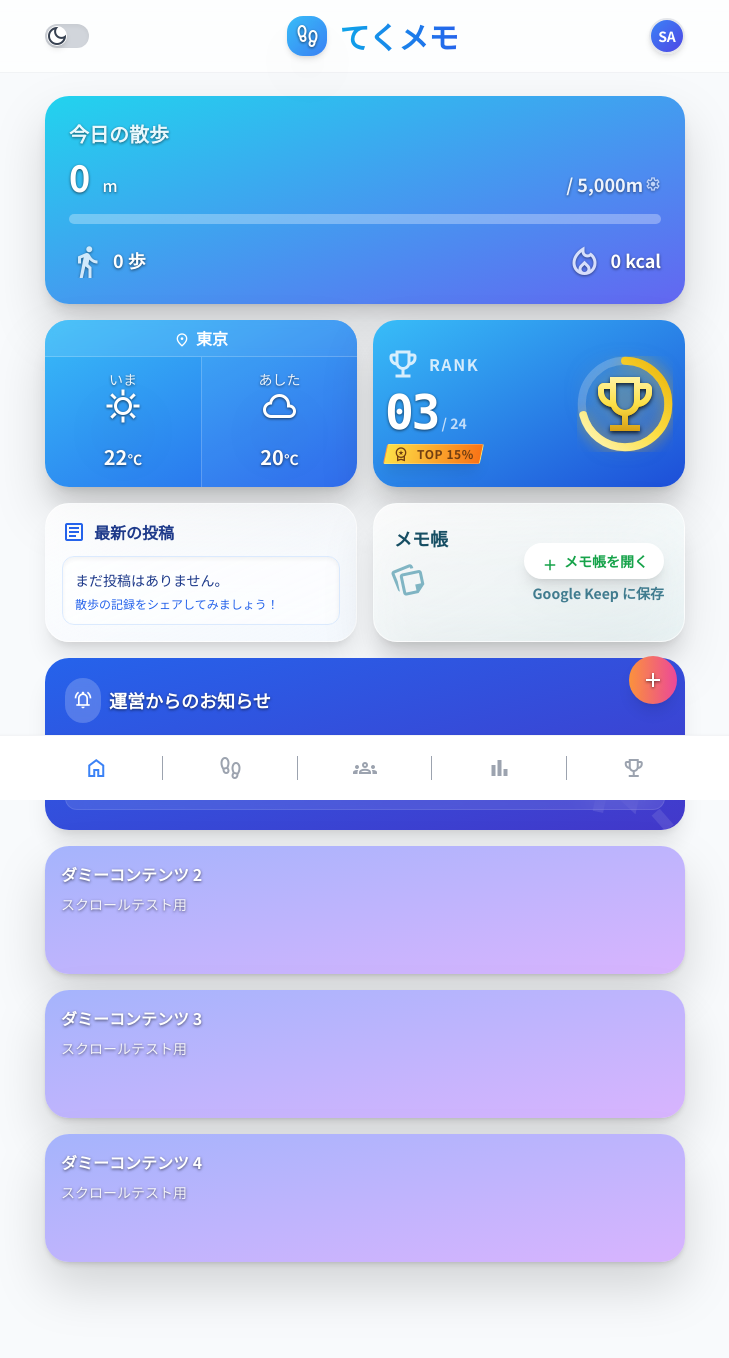
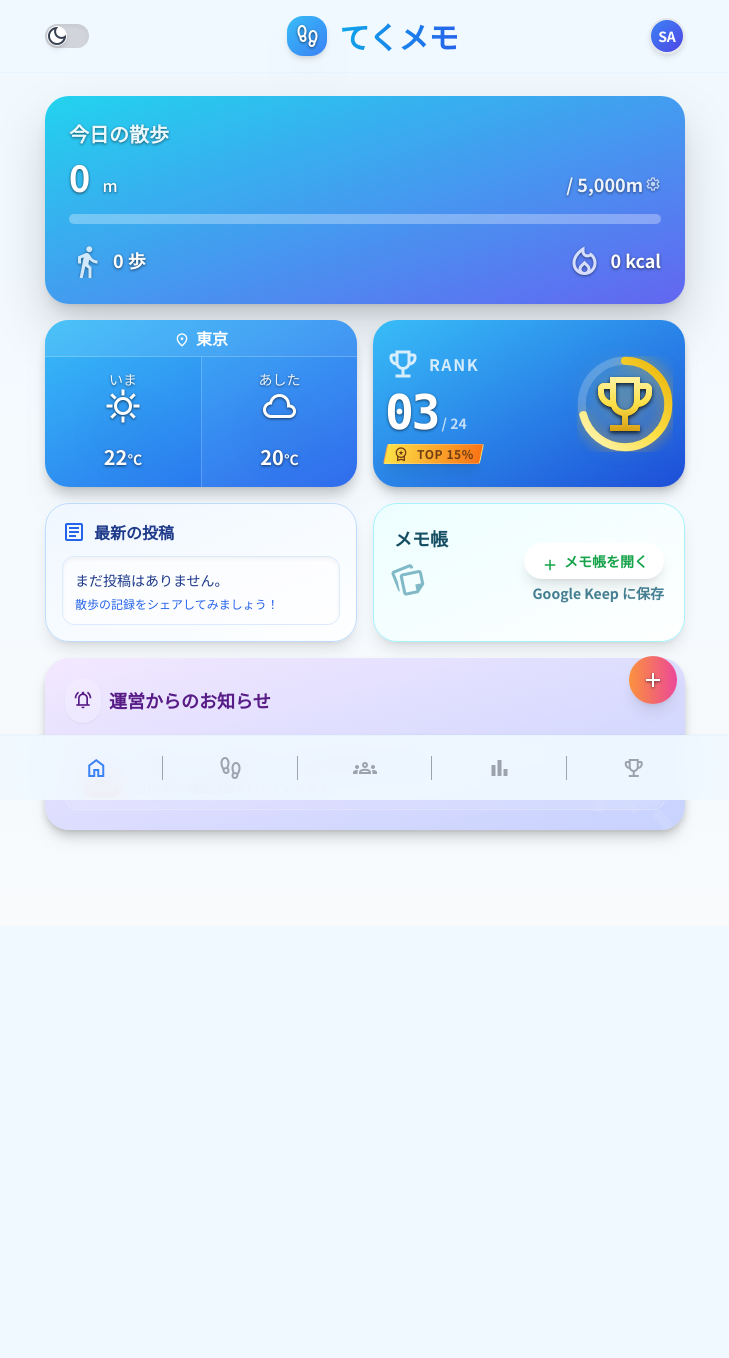
Before and after one commit to Yadon987/tekumemo, a Rails app: page / in a window 1280 px wide. Shown: the whole page, without its empty margins (275-1004 px from the left). After the commit the page ends 843 px from the top, so only its background shows below. Run offline with Rails 7, Linux system fonts and the light colour scheme; the visitor is signed in with stand-in values (Sample User, id 1); data that the repository does not hold is empty; style sheets or scripts are compiled from the project's sources.

Commit message:
feat: ホーム画面のUI/UX改善とカルーセル機能実装
- カルーセル機能の実装（天気・ランキングカードの横スライド表示）
  - 自動再生とタッチ操作対応
  - インジケーターのスクロール連動
  - PC画面ではグリッド表示に自動切り替え

- カードデザインの視認性向上
  - 最新の投稿とメモ帳に淡い色味とボーダーを追加
  - 運営からのお知らせカードを紫グラデーションに変更

- 背景デザインの刷新
  - 全体背景に空色グラデーション（from-sky-50 to-slate-50）を適用
  - ヘッダー・ボトムバーを空色ベースのすりガラス効果に統一

- レイアウトの微調整
  - カルーセルコンテナの幅を他カードと統一
  - ダミーコンテンツの削除

```diff
--- a/app/javascript/controllers/carousel_controller.js
+++ b/app/javascript/controllers/carousel_controller.js
@@ -21,6 +21,21 @@ export default class extends Controller {
         this.containerTarget.addEventListener("mouseenter", () => this.stopAutoPlay())
         this.containerTarget.addEventListener("touchend", () => this.startAutoPlay())
         this.containerTarget.addEventListener("mouseleave", () => this.startAutoPlay())
+
+        // スクロールイベントを監視してインジケーターを更新
+        this.containerTarget.addEventListener("scroll", () => this.onScroll(), { passive: true })
+    }
+
+    onScroll() {
+        const scrollLeft = this.containerTarget.scrollLeft
+        const slideWidth = this.slideTargets[0].offsetWidth
+        // 中心に近いスライドのインデックスを計算
+        const index = Math.round(scrollLeft / slideWidth)
+
+        if (this.currentIndex !== index && index < this.slideTargets.length) {
+            this.currentIndex = index
+            this.updateIndicators()
+        }
     }
 
     disconnect() {
@@ -43,6 +58,7 @@ export default class extends Controller {
     }
 
     next() {
+        if (this.slideTargets.length === 0) return
         this.currentIndex = (this.currentIndex + 1) % this.slideTargets.length
         this.scrollToSlide()
     }
--- a/app/views/home/index.html.erb
+++ b/app/views/home/index.html.erb
@@ -53,13 +53,14 @@
   </div>
 
   <!-- 天気予報とランキングのグリッド/カルーセル -->
-  <div data-controller="carousel" class="relative group">
+  <div data-controller="carousel" class="relative group mb-6">
     <!-- カルーセルコンテナ（スマホ: 横スクロール, PC: グリッド） -->
-    <div data-carousel-target="container" class="flex sm:grid sm:grid-cols-2 gap-4 overflow-x-auto snap-x snap-mandatory scrollbar-hide sm:overflow-visible">
+    <!-- py-4: スマホで上下に余白確保、横幅は他のカードと揃える, sm:p-0: PCではoverflow-visibleなので余白不要 -->
+    <div data-carousel-target="container" class="flex sm:grid sm:grid-cols-2 gap-4 overflow-x-auto snap-x snap-mandatory scrollbar-hide sm:overflow-visible py-4 sm:p-0">
 
       <!-- 天気予報カード -->
-      <div data-carousel-target="slide" class="min-w-full sm:min-w-0 snap-center">
-        <div class="bg-gradient-to-br from-sky-400 to-blue-600 dark:from-sky-600 dark:to-blue-800 rounded-3xl shadow-xl overflow-hidden transform transition-all duration-300 hover:shadow-lg hover:scale-[1.01] drop-shadow-2xl h-full">
+      <div data-carousel-target="slide" class="min-w-full sm:min-w-0 snap-center px-1 sm:px-0">
+        <div class="relative rounded-3xl shadow-lg transform transition-all duration-300 hover:shadow-lg hover:scale-[1.01] drop-shadow-xl h-full overflow-hidden bg-gradient-to-br from-sky-400 to-blue-600 dark:from-sky-600 dark:to-blue-800">
           <!-- カードヘッダー -->
           <div class="px-3 py-1.5 bg-white/10 dark:bg-black/20 backdrop-blur-sm border-b border-white/20">
             <div class="flex items-center justify-center">
@@ -124,8 +125,8 @@
       </div>
 
       <!-- ランキングカード -->
-      <div data-carousel-target="slide" class="min-w-full sm:min-w-0 snap-center">
-        <div class="bg-gradient-to-br from-sky-400 to-blue-700 dark:from-sky-600 dark:to-blue-900 rounded-3xl shadow-xl overflow-hidden transform transition-all duration-300 hover:shadow-2xl hover:scale-[1.01] drop-shadow-2xl h-full">
+      <div data-carousel-target="slide" class="min-w-full sm:min-w-0 snap-center px-1 sm:px-0">
+        <div class="relative rounded-3xl shadow-lg transform transition-all duration-300 hover:shadow-xl hover:scale-[1.01] drop-shadow-lg h-full overflow-hidden bg-gradient-to-br from-sky-400 to-blue-700 dark:from-sky-600 dark:to-blue-900">
           <div class="p-3 h-full flex items-center justify-between relative">
 
             <div class="flex flex-col justify-center z-10">
@@ -179,7 +180,8 @@
   <!-- 下段グリッド：最新の投稿とメモ帳 -->
   <div class="grid grid-cols-1 sm:grid-cols-2 gap-4">
     <!-- 最新の投稿カード -->
-    <div class="bg-gradient-to-br from-white/80 to-blue-50/50 dark:from-slate-800/60 dark:to-slate-900/60 backdrop-blur-xl border border-white/60 dark:border-white/10 p-4 rounded-3xl shadow-xl transition-all duration-300 hover:shadow-2xl hover:scale-[1.01] group">
+    <!-- 最新の投稿カード -->
+    <div class="bg-gradient-to-br from-blue-50/90 to-white/90 dark:from-slate-800/90 dark:to-slate-900/90 backdrop-blur-xl border border-blue-200 dark:border-blue-800/30 p-4 rounded-3xl shadow-lg transition-all duration-300 hover:shadow-xl hover:scale-[1.01] group">
       <h3 class="font-bold text-blue-900 dark:text-blue-100 mb-3 flex items-center">
         <span class="material-symbols-outlined mr-2 text-blue-600 dark:text-blue-400 group-hover:text-blue-700 dark:group-hover:text-blue-300 transition-colors">article</span>
         最新の投稿
@@ -193,7 +195,8 @@
     </div>
 
     <!-- メモ帳カード -->
-    <%= link_to "https://keep.google.com/", target: "_blank", rel: "noopener noreferrer", class: "block bg-gradient-to-br from-white/80 to-cyan-50/50 dark:from-slate-800/60 dark:to-slate-900/60 backdrop-blur-xl border border-white/60 dark:border-white/10 p-5 rounded-3xl shadow-xl relative overflow-hidden transition-all duration-300 hover:shadow-2xl hover:scale-[1.01] drop-shadow-2xl group" do %>
+    <!-- メモ帳カード -->
+    <%= link_to "https://keep.google.com/", target: "_blank", rel: "noopener noreferrer", class: "block bg-gradient-to-br from-cyan-50/90 to-white/90 dark:from-slate-800/90 dark:to-slate-900/90 backdrop-blur-xl border border-cyan-200 dark:border-cyan-800/30 p-5 rounded-3xl shadow-lg relative overflow-hidden transition-all duration-300 hover:shadow-xl hover:scale-[1.01] group" do %>
       <div class="flex justify-between items-end relative z-10">
         <div>
           <h3 class="font-bold text-lg mb-2 text-cyan-900 dark:text-cyan-100 text-shadow-sm">メモ帳</h3>
@@ -216,47 +219,35 @@
   <!-- 運営からのお知らせカード -->
   <div class="space-y-4">
     <!-- 運営からのお知らせカード -->
-    <div class="relative bg-gradient-to-br from-blue-600 to-indigo-700 dark:from-blue-800 dark:to-indigo-900 p-5 rounded-3xl shadow-xl overflow-hidden transition-all duration-300 hover:shadow-2xl hover:scale-[1.01] group">
+    <div class="relative bg-gradient-to-br from-purple-100 to-indigo-200 dark:from-purple-700 dark:to-indigo-900 p-5 rounded-3xl shadow-lg transition-all duration-300 hover:shadow-xl hover:scale-[1.01] drop-shadow-lg group overflow-hidden">
       <!-- 背景装飾（巨大アイコン） -->
       <span class="material-symbols-outlined absolute -right-4 -bottom-4 text-9xl text-white/10 transform rotate-12 group-hover:rotate-0 transition-transform duration-500 pointer-events-none">campaign</span>
 
       <!-- ヘッダー -->
       <div class="relative z-10 flex justify-between items-start mb-4">
         <div class="flex items-center space-x-2">
-          <div class="bg-white/20 p-2 rounded-full backdrop-blur-sm">
-            <span class="material-symbols-outlined text-white text-xl">notifications_active</span>
+          <div class="bg-white/20 p-2 rounded-full backdrop-blur-sm shadow-sm">
+            <span class="material-symbols-outlined text-purple-900 text-xl">notifications_active</span>
           </div>
-          <h3 class="font-bold text-white text-lg text-shadow">運営からのお知らせ</h3>
+          <h3 class="font-bold text-purple-900 text-lg text-shadow-sm">運営からのお知らせ</h3>
         </div>
       </div>
 
       <!-- コンテンツ -->
-      <div class="relative z-10 bg-white/10 backdrop-blur-md rounded-xl p-3 border border-white/10">
+      <div class="relative z-10 bg-white/10 backdrop-blur-md rounded-xl p-3 border border-white/20 shadow-inner">
         <div class="flex items-start space-x-3">
           <div class="flex-shrink-0 mt-0.5 flex flex-col items-center space-y-1">
-            <span class="text-xs font-bold bg-white/20 text-white px-2 py-0.5 rounded-md">11/23</span>
+            <span class="text-xs font-bold bg-white/20 text-purple-900 px-2 py-0.5 rounded-md shadow-sm">11/23</span>
             <span class="bg-red-500 text-white text-[10px] font-bold px-2 py-0.5 rounded-full shadow-sm animate-pulse">NEW</span>
           </div>
-          <p class="text-sm text-white/95 font-medium leading-relaxed text-shadow-sm">
+          <p class="text-sm text-purple-900 font-medium leading-relaxed text-shadow-sm">
             MVPリリースに近いところまで完成しました！<br>
-            <span class="text-xs opacity-80 mt-1 block">引き続き機能改善を行っていきます。</span>
+            <span class="text-xs text-purple-900/80 mt-1 block">引き続き機能改善を行っていきます。</span>
           </p>
         </div>
       </div>
     </div>
 
-    <!-- スクロールテスト用ダミーコンテンツ -->
-    <div class="bg-gradient-to-br from-indigo-300 to-purple-300 dark:from-indigo-600 dark:to-purple-600 p-4 rounded-3xl shadow-md h-32 transition-all duration-300 hover:shadow-lg hover:scale-[1.01] drop-shadow-2xl">
-      <h3 class="font-bold text-white text-shadow">ダミーコンテンツ 2</h3>
-      <p class="mt-2 text-sm text-white/90 text-shadow">スクロールテスト用</p>
-    </div>
-    <div class="bg-gradient-to-br from-indigo-300 to-purple-300 dark:from-indigo-600 dark:to-purple-600 p-4 rounded-3xl shadow-md h-32 transition-all duration-300 hover:shadow-lg hover:scale-[1.01] drop-shadow-2xl">
-      <h3 class="font-bold text-white text-shadow">ダミーコンテンツ 3</h3>
-      <p class="mt-2 text-sm text-white/90 text-shadow">スクロールテスト用</p>
-    </div>
-    <div class="bg-gradient-to-br from-indigo-300 to-purple-300 dark:from-indigo-600 dark:to-purple-600 p-4 rounded-3xl shadow-md h-32 transition-all duration-300 hover:shadow-lg hover:scale-[1.01] drop-shadow-2xl">
-      <h3 class="font-bold text-white text-shadow">ダミーコンテンツ 4</h3>
-      <p class="mt-2 text-sm text-white/90 text-shadow">スクロールテスト用</p>
-    </div>
+
   </div>
 </div>
--- a/app/views/layouts/application.html.erb
+++ b/app/views/layouts/application.html.erb
@@ -33,11 +33,11 @@
   </script>
 </head>
 
-<body class="bg-slate-50 dark:bg-slate-950 font-display transition-colors duration-200" data-controller="scroll-hide">
+<body class="min-h-screen bg-gradient-to-b from-sky-50 to-slate-50 dark:bg-gradient-to-b dark:from-slate-900 dark:to-slate-950 font-display transition-colors duration-200" data-controller="scroll-hide">
   <div class="flex flex-col min-h-screen">
 
     <!-- ===== フローティングヘッダー（モバイルファースト・レスポンシブ対応） ===== -->
-    <header class="fixed top-0 left-0 right-0 z-50 bg-white/70 dark:bg-gray-900/70 backdrop-blur-md border-b border-gray-200/50 dark:border-gray-700/50">
+    <header class="fixed top-0 left-0 right-0 z-50 bg-sky-50/90 dark:bg-slate-900/90 backdrop-blur-md border-b border-sky-100/50 dark:border-slate-700/50">
       <div class="flex justify-between items-center py-2 px-3 sm:py-4 sm:px-4 w-full max-w-2xl mx-auto">
         <!-- 左側：ダークモード切り替えトグルスイッチ（モバイル：小、PC：中） -->
         <div class="w-16 sm:w-24 flex justify-start items-center">
@@ -244,7 +244,7 @@
       </div>
 
       <!-- ===== ボトムナビゲーション（ログイン時のみ・モバイルファースト・レスポンシブ対応） ===== -->
-      <nav class="fixed bottom-0 left-0 right-0 bg-white dark:bg-gray-800 border-t border-gray-100 dark:border-gray-700/50 shadow-[0_-1px_3px_0_rgba(0,0,0,0.02)] z-50 transition-all duration-300 transform translate-y-0 opacity-100" data-scroll-hide-target="element">
+      <nav class="fixed bottom-0 left-0 right-0 bg-sky-50/90 dark:bg-slate-900/90 backdrop-blur-md border-t border-sky-100/50 dark:border-slate-700/50 shadow-[0_-1px_3px_0_rgba(0,0,0,0.02)] z-50 transition-all duration-300 transform translate-y-0 opacity-100" data-scroll-hide-target="element">
         <div class="flex justify-around items-center h-10 sm:h-16 max-w-2xl mx-auto">
           <!-- ホーム -->
           <%= link_to root_path,
```
